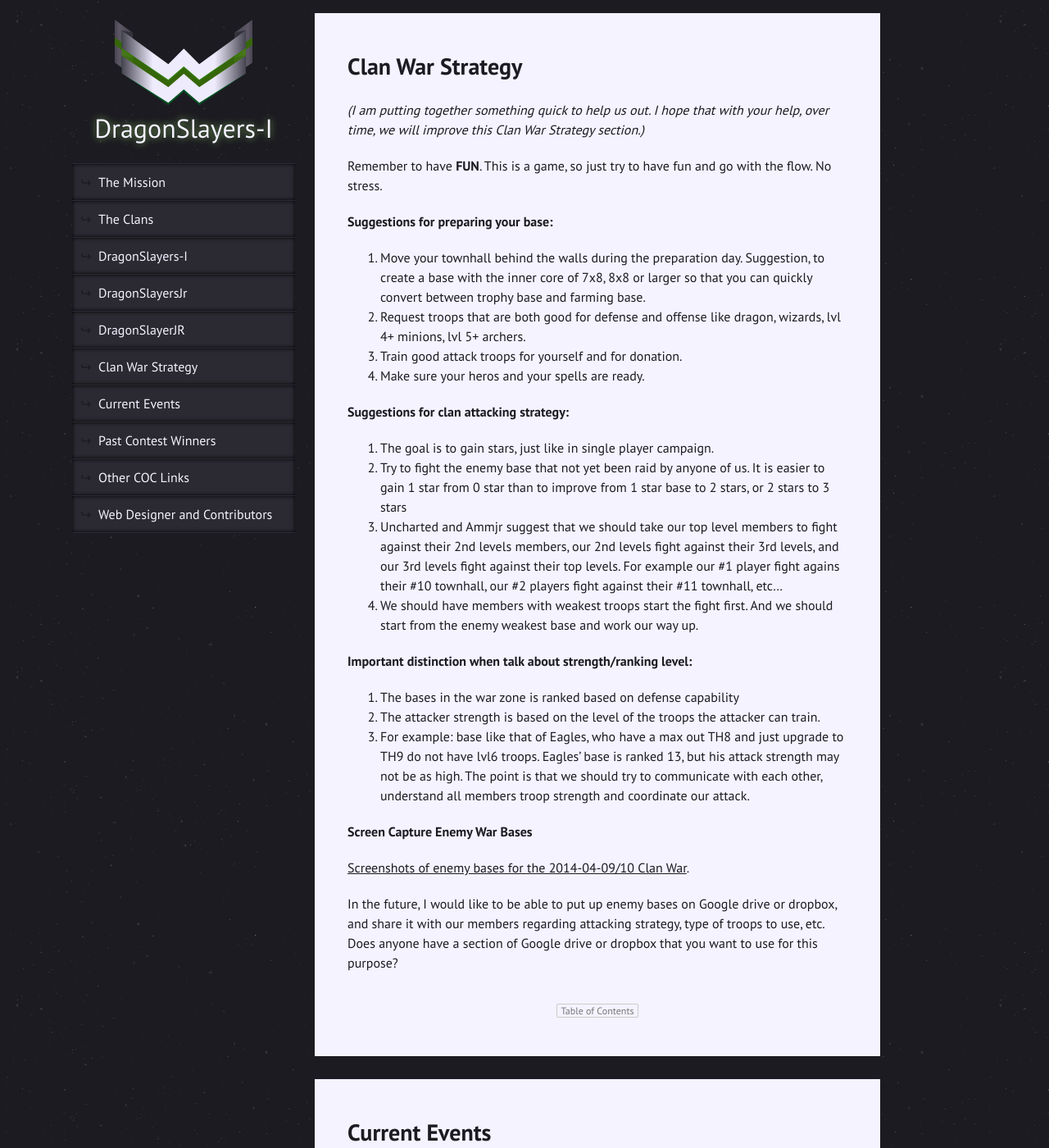
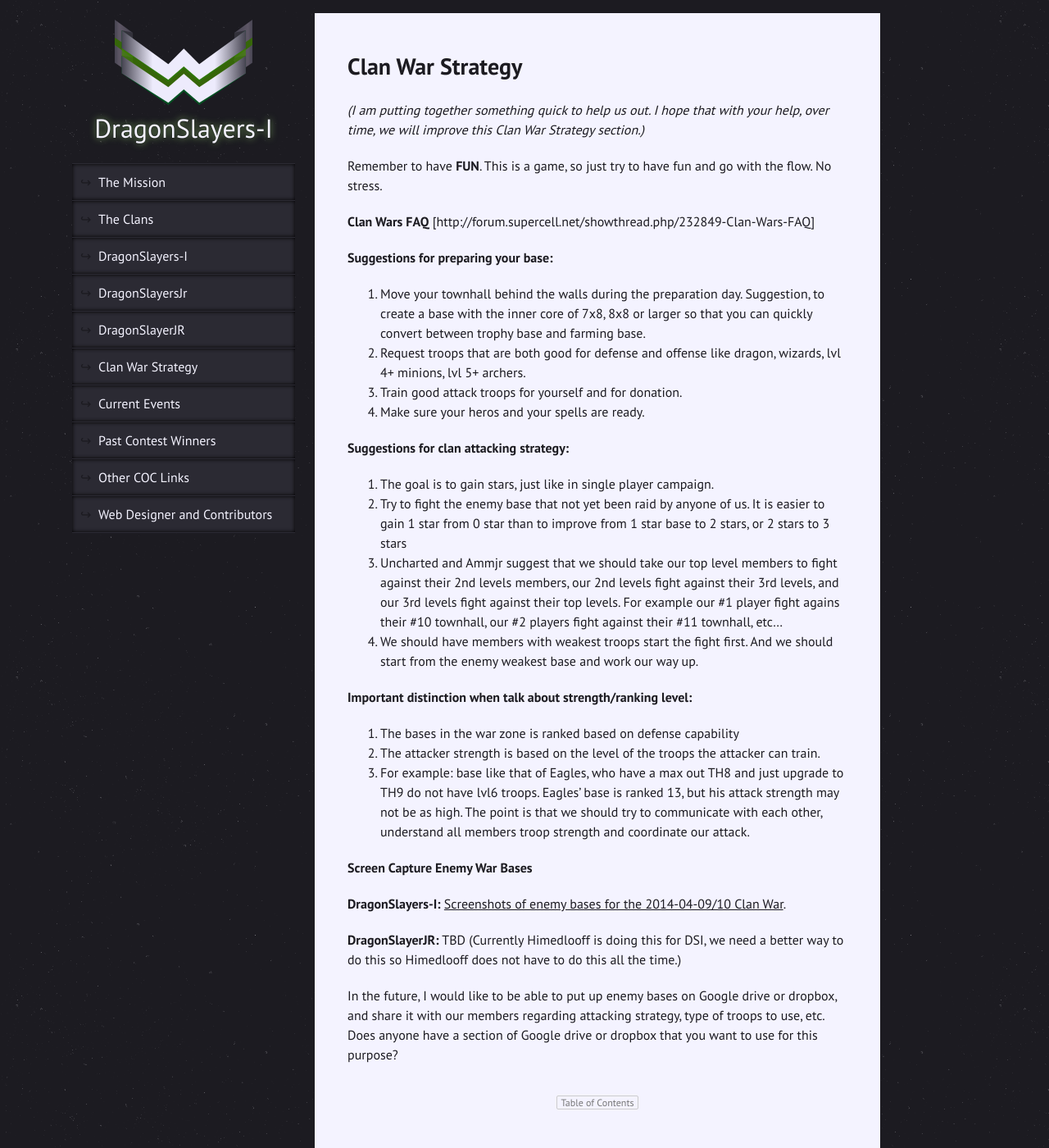
Before and after one commit to himedlooff/DragonSlayers-I, a Jekyll site: the page built from index.md, in a window 1280 px wide and 1400 px high, scrolled down 3748 px. Shown: the whole window at 82% size. Built offline with Jekyll 4.4.1, drawn with Linux system fonts in a browser that asks for light colours.

Commit message:
Update index.md
Add link to Clan Wars FAQ.
Minor modify to Screen Capture section to include note for DragonSlayerJR.

```diff
--- a/index.md
+++ b/index.md
@@ -111,6 +111,8 @@ Elder Requirement:  (subjected to change as our clan grow)
 
 Remember to have **FUN**.  This is a game, so just try to have fun and go with the flow.  No stress.
 
+**Clan Wars FAQ** [http://forum.supercell.net/showthread.php/232849-Clan-Wars-FAQ]
+
 **Suggestions for preparing your base:**
 
 1. Move your townhall behind the walls during the preparation day.  Suggestion, to create a base with the inner core of 7x8, 8x8 or larger so that you can quickly convert between trophy base and farming base.
@@ -133,7 +135,9 @@ Remember to have **FUN**.  This is a game, so just try to have fun and go with t
 
 **Screen Capture Enemy War Bases**
 
-[Screenshots of enemy bases for the 2014-04-09/10 Clan War](clan-wars/2014-04-09.html).
+**DragonSlayers-I:** [Screenshots of enemy bases for the 2014-04-09/10 Clan War](clan-wars/2014-04-09.html).
+
+**DragonSlayerJR:** TBD (Currently Himedlooff is doing this for DSI, we need a better way to do this so Himedlooff does not have to do this all the time.)
 
 In the future, I would like to be able to put up enemy bases on Google drive or dropbox, and share it with our members regarding attacking strategy, type of troops to use, etc.  Does anyone have a section of Google drive or dropbox that you want to use for this purpose?
 
```
